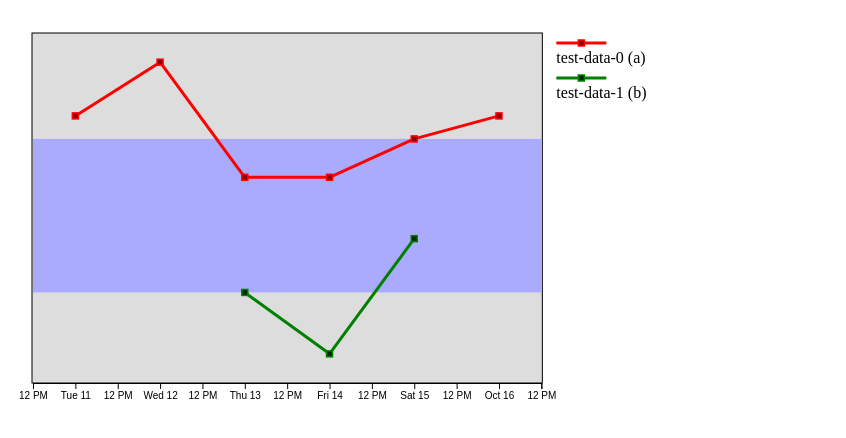
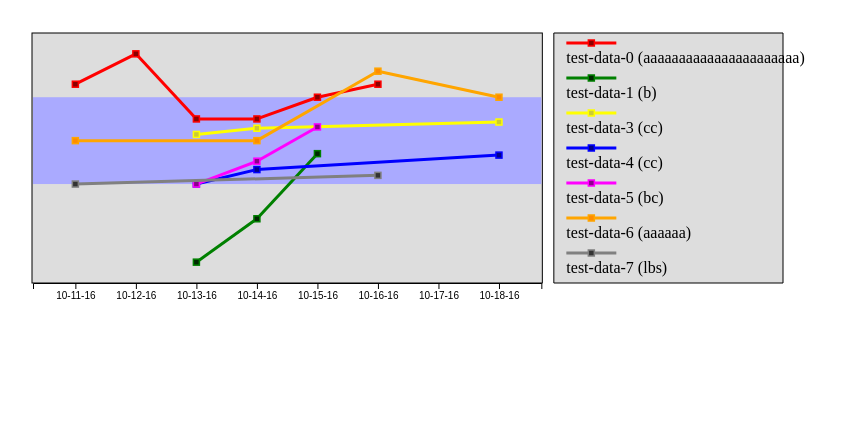
Before and after one commit to CallanMcNulty/d3-line-graph, a plain HTML site: page index.html in a window 1280 px wide. Shown: the whole page, without its empty margins (0-846 px from the left). Drawn offline with nearby package versions, Linux system fonts and the light colour scheme.

Commit message:
make appearance changes and minor behavior changes throughout

```diff
--- a/script.js
+++ b/script.js
@@ -1,5 +1,4 @@
 $(document).ready(function(){
-
   var linify = function(points) {
     points.sort(function(a, b) {
       if(a[0] < b[0]) {
@@ -81,21 +80,24 @@ $(document).ready(function(){
     var xTimeScale = d3.scaleTime()
                         .domain([minX, maxX])
                         .range([padding, w-paddingLarge])
-    var xAxis = d3.axisBottom(xTimeScale);
+    var numberOfDays = (maxX - minX) / 86400000 + 1;
+    var xAxis = d3.axisBottom(xTimeScale)
+      //.ticks(6)
+      .tickFormat(d3.timeFormat("%m-%d-%y"));
     var horizGuide = svg.append("g")
       .attr("class", "axis")
-      .attr("transform", "translate(0,"+(h-padding)+")")
+      .attr("transform", "translate(0,"+(h-padding)+")");
     xAxis(horizGuide);
 
     var graph = svg.append("g");
 
+    //background
     graph.append("rect")
       .attr("x", xTimeScale(minX)-1)
       .attr("y", yScale(maxY))
       .attr("width", xTimeScale(maxX)-padding+2)
       .attr("height", yScale(minY)-yScale(maxY))
       .attr("class", "out-of-range")
-
     graph.append("rect")
       .attr("x", xTimeScale(minX))
       .attr("y", yScale(900))
@@ -103,25 +105,37 @@ $(document).ready(function(){
       .attr("height", yScale(0)-yScale(900))
       .attr("class", "in-range")
 
+    //datasets
     for(var i=0; i<data.length; i++) {
       var dataSetName = metaData[i].name;
       var dataSetUnit = metaData[i].unit;
 
-      //labels
-      var legendPadding = 15;
+      //legend
+      var legendPadding = 25;
       var legendLineLength = 50;
       var legendPointWidth = 6;
-      graph.append("line")
+      var legend = graph.append("g");
+      legend.append("rect")
+        .attr("x", w-paddingLarge+legendPadding/2)
+        .attr("y", 35*i+padding)
+        .attr("width", paddingLarge-padding-legendPadding/2)
+        .attr("height", 40)
+        .style("fill", "#ddd")
+      legend.append("line")
         .attr("x1", w-paddingLarge+legendPadding)
         .attr("x2", w-paddingLarge+legendPadding+legendLineLength)
         .attr("y1", 35*(i+1))
         .attr("y2", 35*(i+1))
         .attr("class", "series"+Math.min(i,7)+"-line series-line");
-      graph.append("text")
+      var labelText = legend.append("text")
         .attr("x", w-paddingLarge+legendPadding)
         .attr("y", 35*(i+1)+20)
-        .text(dataSetName+" ("+dataSetUnit+")")
-      graph.append("rect")
+        .text(dataSetName+" ("+dataSetUnit+")");
+      var textWidth = parseInt(labelText.style("width"));
+      if(textWidth > paddingLarge-padding-legendPadding) {
+        labelText.attr("textLength", paddingLarge-padding-legendPadding)
+      }
+      legend.append("rect")
         .attr("width", legendPointWidth)
         .attr("height", legendPointWidth)
         .attr("x", w-paddingLarge+legendPadding+(legendLineLength/2)-(legendPointWidth/2))
@@ -134,8 +148,9 @@ $(document).ready(function(){
       var tooltipWidth = 60;
       var tooltipHeight = 30;
       var tooltipTailHeight = 10;
+      var tooltipPadding = 6;
       var trendLine = graph.append("g")
-        .attr("unit", dataSetUnit);
+        .attr("unit", dataSetUnit)
       trendLine.selectAll("line")
           .data(lineData)
         .enter().append("line")
@@ -154,7 +169,7 @@ $(document).ready(function(){
           .attr("y", function(d) {return yScale(d[1])-(pointWidth/2)})
           .attr("class", "series"+Math.min(i,7)+"-point series-point")
           .on("mouseover", function(d) {
-            var tooltip = d3.select(this.parentNode)
+            var tooltip = d3.select(this.parentNode.parentNode)
               .append("g")
                 .attr("class", "value-tooltip");
             tooltip.append("rect")
@@ -164,28 +179,67 @@ $(document).ready(function(){
               .attr("height", tooltipHeight)
               .attr("rx", tooltipHeight/4)
               .attr("ry", tooltipHeight/4);
-            console.log();
             tooltip.append("polygon")
               .attr("points", xTimeScale(d[0])+","+(yScale(d[1])-(pointWidth/2))+" "+(xTimeScale(d[0])-5)+","+(yScale(d[1])-tooltipTailHeight-1)+" "+(xTimeScale(d[0])+5)+","+(yScale(d[1])-tooltipTailHeight-1))
-            tooltip.append("text")
-              .attr("x", xTimeScale(d[0])-(tooltipWidth/2))
+            var tooltipLabel = tooltip.append("text")
+              .attr("x", xTimeScale(d[0])-(tooltipWidth/2)+tooltipPadding)
               .attr("y", yScale(d[1])-(tooltipHeight+tooltipTailHeight)/2)
               .text(d[2]+" "+d3.select(this.parentNode).attr("unit"));
+            var tooltipLabelWidth = parseInt(tooltipLabel.style("width"));
+            var rec = tooltip.select("rect")
+              .attr("width", Math.max(tooltipLabelWidth+(2*tooltipPadding), tooltipWidth/2+2*tooltipPadding) );
+            var tooltipX = parseInt(rec.attr("x"));
+            if(tooltipX+tooltipLabelWidth > (2/3)*w ) {
+              var overflow = (tooltipX+tooltipLabelWidth) - (2/3)*w;
+              rec.attr("x", tooltipX-overflow)
+              tooltipLabel.attr("x", tooltipX-overflow+tooltipPadding)
+            }
           })
           .on("mouseout", function(d) {
-            d3.select(this.parentNode)
-              .selectAll("g")
+            d3.select(this.parentNode.parentNode)
+              .selectAll(".value-tooltip")
               .remove();
           });
     }
+    //legend box outline
+    legend.append("line")
+      .attr("x1", w-paddingLarge+legendPadding/2)
+      .attr("x2", w-padding)
+      .attr("y1", padding)
+      .attr("y2", padding)
+      .style("stroke", "black")
+    legend.append("line")
+      .attr("x1", w-paddingLarge+legendPadding/2)
+      .attr("x2", w-padding)
+      .attr("y1", 35*i+padding+5)
+      .attr("y2", 35*i+padding+5)
+      .style("stroke", "black")
+    legend.append("line")
+      .attr("x1", w-paddingLarge+legendPadding/2)
+      .attr("x2", w-paddingLarge+legendPadding/2)
+      .attr("y1", padding)
+      .attr("y2", 35*i+padding+5)
+      .style("stroke", "black")
+    legend.append("line")
+      .attr("x1", w-padding)
+      .attr("x2", w-padding)
+      .attr("y1", padding)
+      .attr("y2", 35*i+padding+5)
+      .style("stroke", "black")
   }
 
   // var data = [ {name:"in-range-data", unit:"a", refMin:0, refMax:100, values:[["10/12/16",30],["10/11/16",23],["10/13/16",15]]}];
-  var data = [ {name:"test-data-0", unit:"a", refMin:0, refMax:20, values:[["10/12/16",30],["10/11/16",23],["10/13/16",15],["10/14/16",15],["10/15/16",20],["10/16/16",23]]}, {name:"test-data-1", unit:"b", refMin:20, refMax:40, values:[["10/13/16",20],["10/14/16",12],["10/15/16",27]]} ];
+  var data = [{name:"test-data-0", unit:"aaaaaaaaaaaaaaaaaaaaaa", refMin:0, refMax:20, values:[["10/12/16",30],["10/11/16",23],["10/13/16",15],["10/14/16",15],["10/15/16",20],["10/16/16",23]]},
+              {name:"test-data-1", unit:"b", refMin:20, refMax:40, values:[["10/13/16",2],["10/14/16",12],["10/15/16",27]]},
+              {name:"test-data-3", unit:"cc", refMin:100, refMax:800, values:[["10/13/16",500],["10/14/16",550],["10/18/16",600]]},
+              {name:"test-data-4", unit:"cc", refMin:500, refMax:800, values:[["10/13/16",500],["10/14/16",550],["10/18/16",600]]},
+              {name:"test-data-5", unit:"bc", refMin:2, refMax:40, values:[["10/13/16",2],["10/14/16",12],["10/15/16",27]]},
+              {name:"test-data-6", unit:"aaaaaa", refMin:10, refMax:20, values:[["10/11/16",15],["10/14/16",15],["10/18/16",20],["10/16/16",23]]},
+              {name:"test-data-7", unit:"lbs", refMin:30, refMax:50, values:[["10/11/16",30],["10/16/16",32]]}
+            ];
   var body = d3.select("body");
   var svg = body.append("svg")
     .style("width", "800px")
-    .style("height", "400px")
+    .style("height", "300px")
   lineGraph(svg, data);
-
 });
--- a/style.css
+++ b/style.css
@@ -37,42 +37,42 @@
   stroke: green;
 }
 
-.series3-line {
+.series2-line {
   stroke: yellow;
 }
-.series3-point {
+.series2-point {
   fill: #cc3;
   stroke: yellow;
 }
 
-.series4-line {
+.series3-line {
   stroke: blue;
 }
-.series4-point {
+.series3-point {
   fill: darkblue;
   stroke: blue;
 }
 
-.series5-line {
+.series4-line {
   stroke: magenta;
 }
-.series5-point {
+.series4-point {
   fill: darkmagenta;
   stroke: magenta;
 }
 
-.series6-line {
+.series5-line {
   stroke: orange;
 }
-.series6-point {
+.series5-point {
   fill: darkorange;
   stroke: orange;
 }
 
-.series7-line {
+.series6-line {
   stroke: gray;
 }
-.series7-point {
+.series6-point {
   fill: #333;
   stroke: gray;
 }
```
